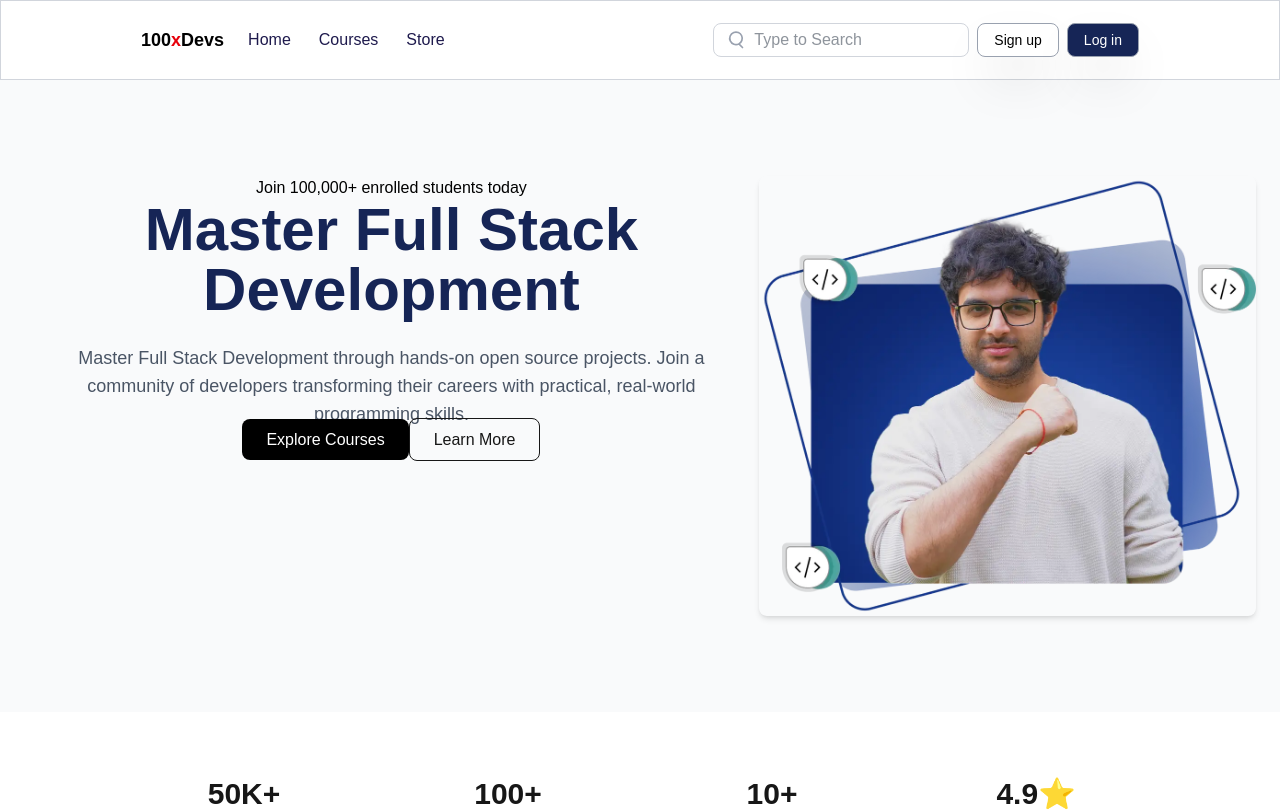
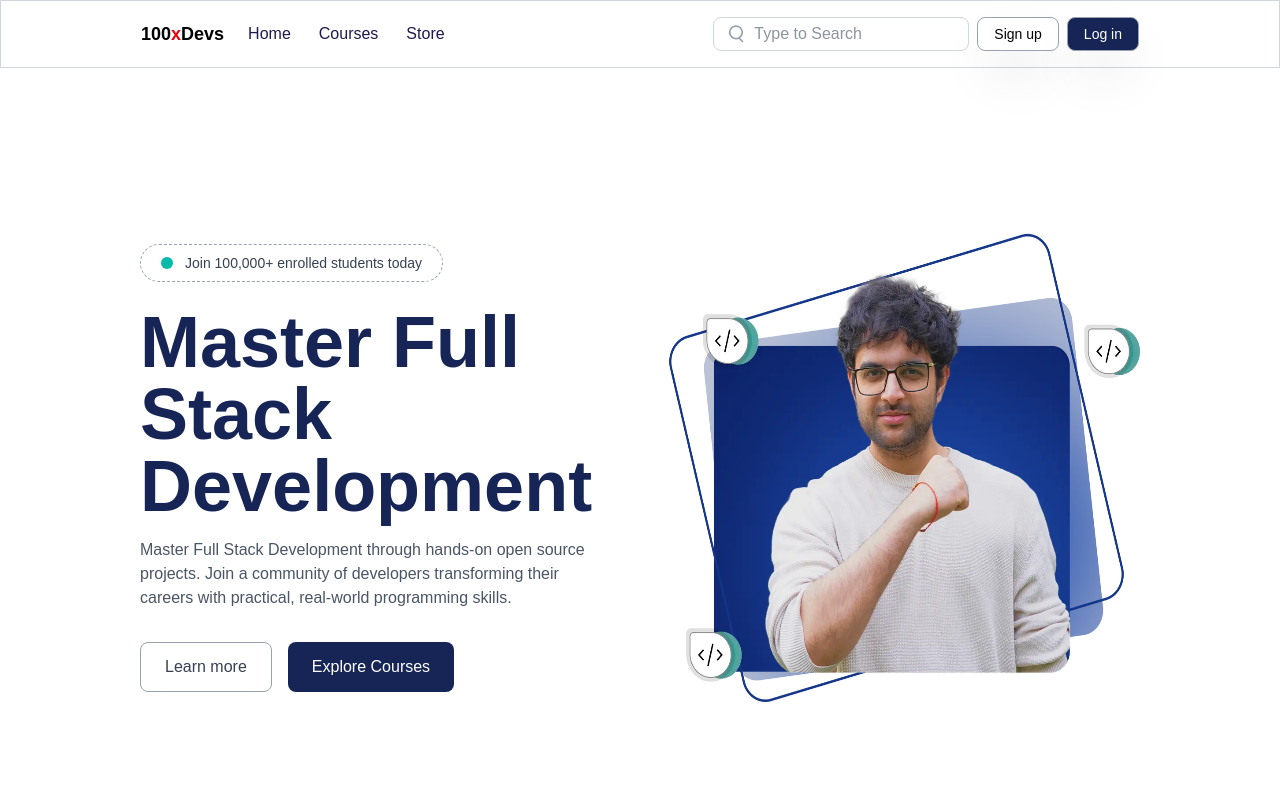
Before and after one commit to shubham-pawar17/course-selling-app, a Next.js app in the folder frontend/: page / in a window 1280 px wide. Shown: the top 811 px of the page. Built offline with nearby package versions, Linux system fonts and the light colour scheme.

Commit message:
completed hero section

```diff
--- a/frontend/src/components/Hero.tsx
+++ b/frontend/src/components/Hero.tsx
@@ -1,37 +1,48 @@
 export default function Hero() {
   return (
-    <section className="text-center py-24 px-6 bg-gray-50 flex">
-      <div>
-        <p className="text-black">Join 100,000+ enrolled students today</p>
-        <h1 className="flex justify-start text-4xl md:text-6xl text-blue-950 font-bold max-w-4xl mx-auto">
-          Master Full Stack Development
+    <section className="bg-white min-h-screen flex items-center">
+      <div className="px-35 flex items-center justify-between gap-12 w-full">
+        <div className="flex-1">
+
+          <div className="inline-flex items-center gap-3 border border-dashed border-gray-400 rounded-full px-5 py-2 text-sm text-gray-700 mb-6">
+            <span className="w-3 h-3 bg-teal-500 rounded-full"></span>
+            Join 100,000+ enrolled students today
+          </div>
+
+          <h1 className="text-7xl font-bold text-blue-950">
+            Master Full Stack <br />
+            Development
           </h1>
 
-        <p className="mt-6 text-lg text-gray-600 max-w-2xl mx-auto">
+          <p className="text-gray-600 mt-4 text-md max-w-xl">
             Master Full Stack Development through hands-on open source projects.
-          Join a community of developers transforming their careers with practical,
-          real-world programming skills.
+            Join a community of developers transforming their careers with
+            practical, real-world programming skills.
           </p>
-        <a
-          href="/courses"
-          className="px-6 py-3 bg-black text-white rounded-lg"
-        >
+
+          <div className="flex gap-4 mt-8">
+            <button className="px-6 py-3 border border-gray-400 rounded-lg text-gray-700 hover:bg-gray-200 transition">
+              Learn more
+            </button>
+
+            <button className="px-6 py-3 bg-blue-950 text-white rounded-lg hover:bg-blue-800 transition">
               Explore Courses
-        </a>
+            </button>
+          </div>
 
-        <a
-          href="#about"
-          className="px-6 py-3 border rounded-lg"
-        >
-          Learn More
-        </a>
         </div>
-      <div>
+
+        <div className="flex-1 items-end">
+          <div className="relative">
+
             <img
               src="/kirat.png"
-          alt="Hero Image"
-          className="w-150 h-auto rounded-lg shadow-md"
+              alt="hero"
+              className="rounded-3xl w-140 h-120"
             />
+          </div>
+        </div>
+
       </div>
     </section>
   );
--- a/frontend/src/components/Navbar.tsx
+++ b/frontend/src/components/Navbar.tsx
@@ -3,7 +3,7 @@ import SearchInput from "./search";
 export default function Navbar() {
 
   return (
-    <div className="bg-white text-black flex justify-between items-center px-35 py-5.5 border border-gray-300 shadow-lg">
+    <div className="bg-white text-black flex justify-between items-center px-35 py-4 border border-gray-300 shadow-lg">
       <div className="flex space-x-6">
         <div className="font-bold text-lg">100
           <span className="text-red-600">x</span>Devs</div>
```
Lines whose indentation alone changed are shown as unchanged.
